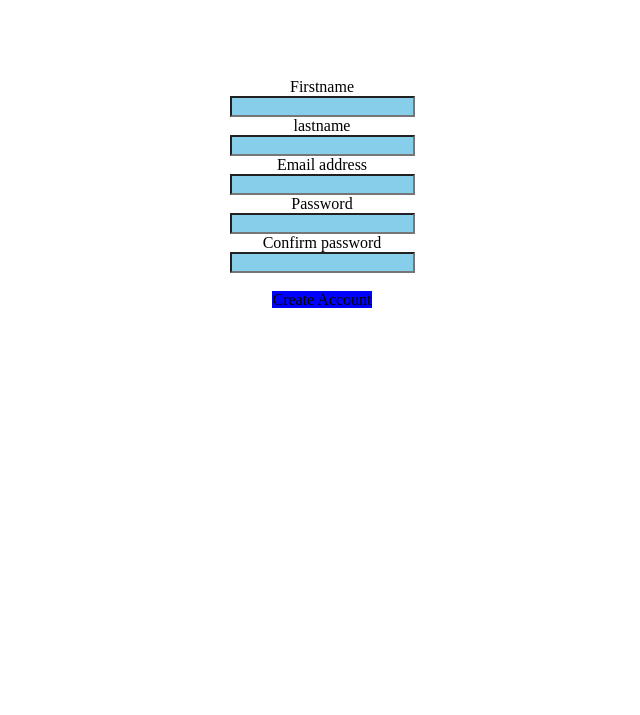
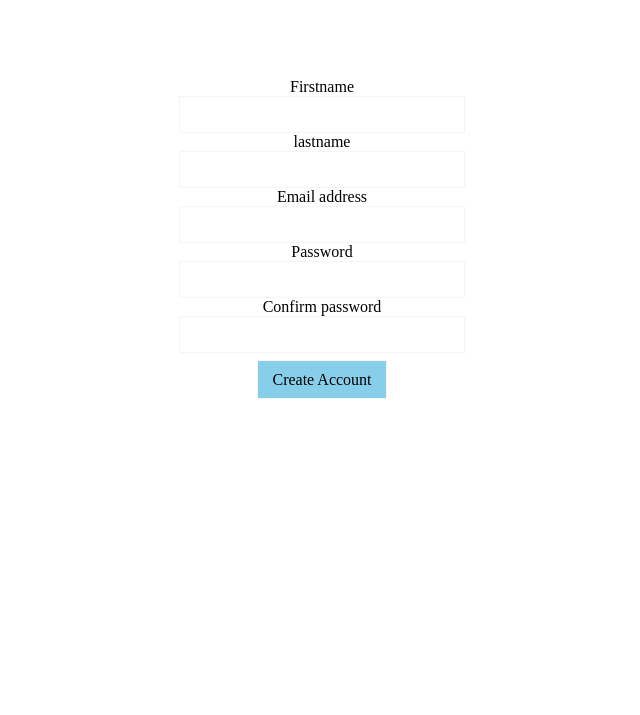
Before and after one commit to montie-tech/Final-year-project, a plain HTML site: page admin register.html in a window 1280 px wide. Shown: the part 101-816 px from the top of the page, without its empty margins (326-966 px from the left). Drawn offline with Linux system fonts and the light colour scheme.

Commit message:
Update adminregister.css

```diff
--- a/adminregister.css
+++ b/adminregister.css
@@ -28,13 +28,37 @@ a {
         text-decoration: none;
         color: black;
         border: none;
-    background-color: blue;
+        justify-content: flex-start;
+        align-items: center;
+        padding: 10px 14px;
+        border: 1px solid whitesmoke;
+        background: skyblue;
     }
 
     a:hover {
         color: green;
     }
 
+    form {
+        text-align: center;
+    }
+
     input {
-    background-color: skyblue;
+        justify-content: flex-start;
+        align-items: center;
+        padding: 10px 14px;
+        border: 1px solid whitesmoke;
+        width: 20%
     }
+
+    input:hover {
+        color: red;
+    }
+
+    label {}
+
+    p {
+        font-size: 14px;
+        margin: 15px 0;
+        color: blue;
+    }
```
Lines whose indentation alone changed are shown as unchanged.
